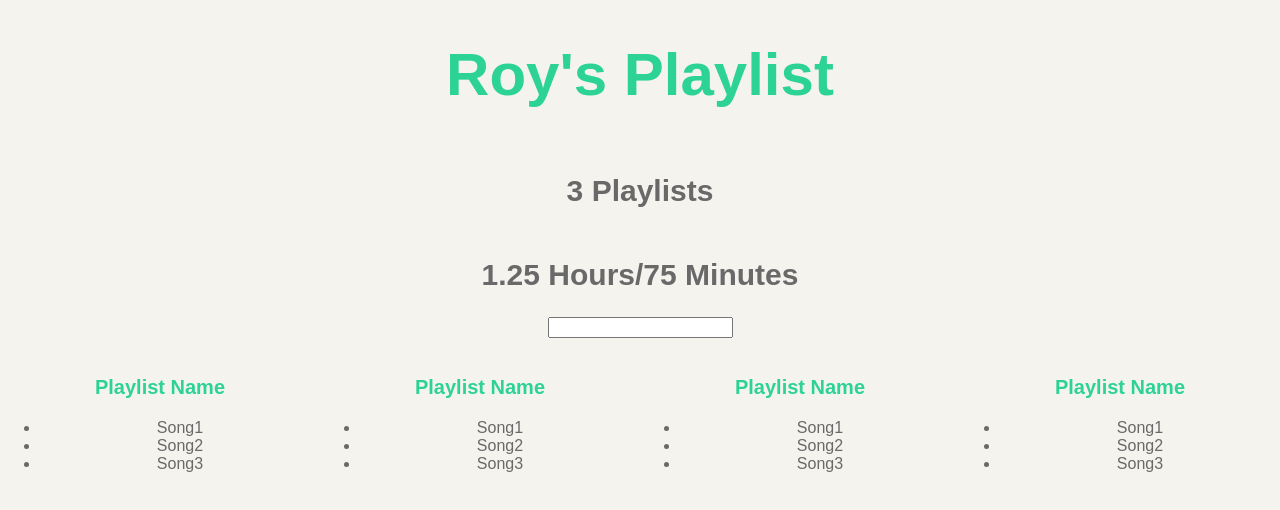
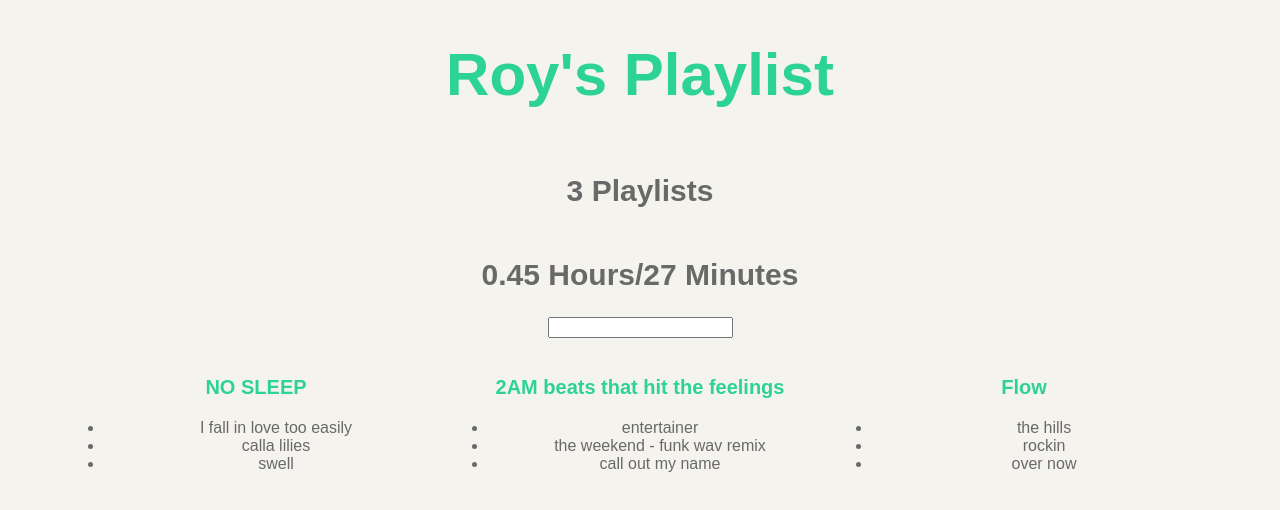
Before and after one commit to Roi-ivrz/Spatify, a React (Create React App) app: page / in a window 1280 px wide. Shown: the top 510 px of the page. Built offline with nearby package versions, Linux system fonts and the light colour scheme.

Commit message:
0:15 4.1.2020

```diff
--- a/src/App.js
+++ b/src/App.js
@@ -5,6 +5,11 @@ import './App.css';
 let defaultGreyStyle={
   display: 'inline-block',
   color: '#696969'
+}
+
+let defaultGreenStyle={
+  'font-size': '20px',
+  color: '#2DD393'
 }
 
 let fakeServerData={
@@ -33,30 +38,10 @@ let fakeServerData={
                 {name: 'the hills', duration: 180},
                 {name: 'rockin', duration: 180},
                 {name: 'over now', duration: 180},
-                {name: 'the hills', duration: 180},
-                {name: 'rockin', duration: 180},
-                {name: 'over now', duration: 180},
-                {name: 'the hills', duration: 180},
-                {name: 'rockin', duration: 180},
-                {name: 'over now', duration: 180},
-                {name: 'the hills', duration: 180},
-                {name: 'rockin', duration: 180},
-                {name: 'over now', duration: 180},
-                {name: 'the hills', duration: 180},
-                {name: 'rockin', duration: 180},
-                {name: 'over now', duration: 180},
-                {name: 'the hills', duration: 180},
-                {name: 'rockin', duration: 180},
-                {name: 'rockin', duration: 180},
-                {name: 'over now', duration: 180}
               ]
       },
     ]
   }
-}
-let defaultGreenStyle={
-  'font-size': '20px',
-  color: '#2DD393'
 }
 
 class PlaylistCounter extends Component {
@@ -102,11 +87,16 @@ class Filters extends Component {
 
 class Playlist extends Component {
   render() {
+    let playlist = this.props.playlist
     return(
-      <div style={{...defaultGreyStyle, 'font-size': '15 px', width: '25%'}}>
+      <div style={{...defaultGreyStyle, 'font-size': '15 px', width: '30%'}}>
         <img/>
-        <h3 style={defaultGreenStyle}>Playlist Name</h3>
-        <ul><li>Song1</li><li>Song2</li><li>Song3</li></ul>
+        <h3 style={defaultGreenStyle}>{playlist.name}</h3>
+        <ul>
+          {playlist.songs.map(song =>
+            <li>{song.name}</li>
+          )}
+        </ul>
       </div>
     );
   }
@@ -134,10 +124,10 @@ class App extends Component {
           <PlaylistCounter playlists={this.state.serverData.user.playlists}/>
           <PlaylistHour playlists={this.state.serverData.user.playlists}/>
           <Filters/>
-          <Playlist/>
-          <Playlist/>
-          <Playlist/>
-          <Playlist/>
+          {this.state.serverData.user.playlists.map(playlist =>
+            <Playlist playlist = {playlist}/>
+          )}
+
         </div>: <h4>One Moment...</h4>
         }
       </div>
```
